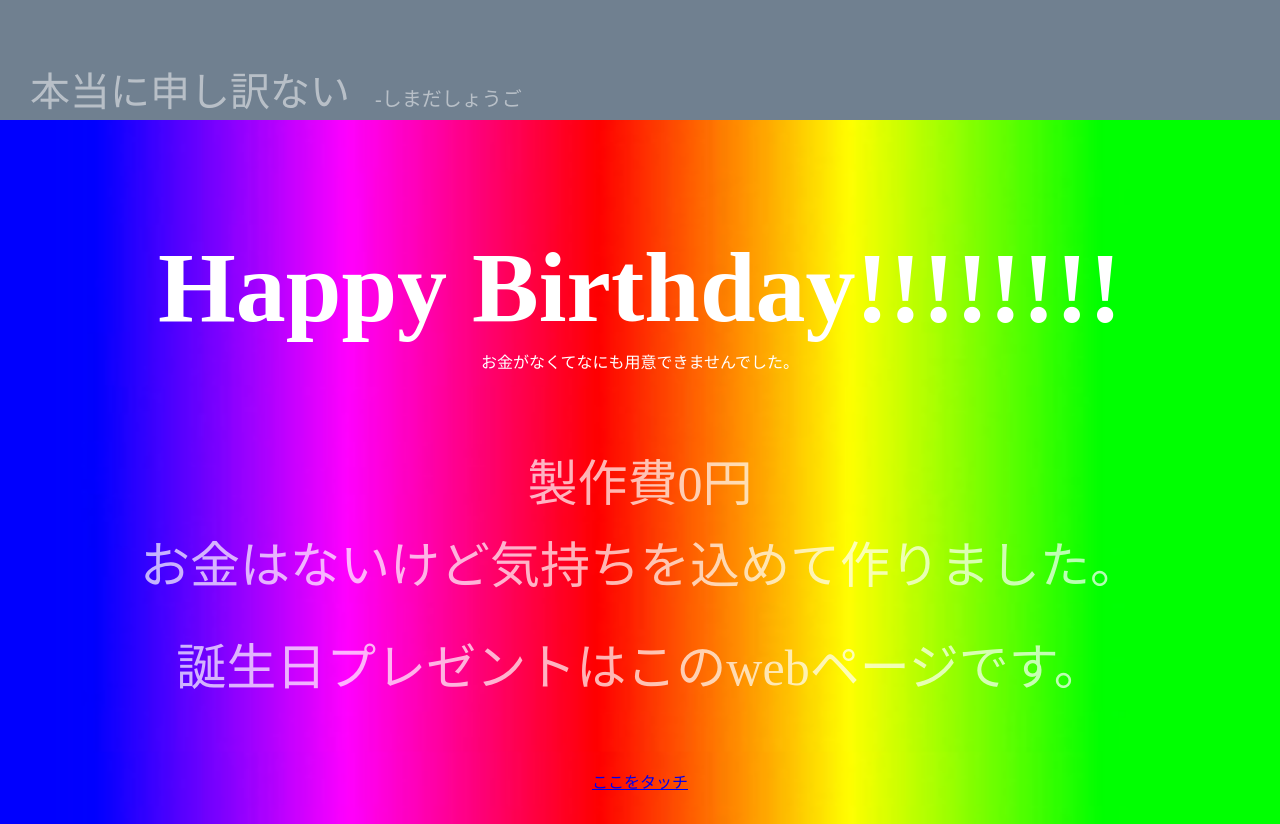
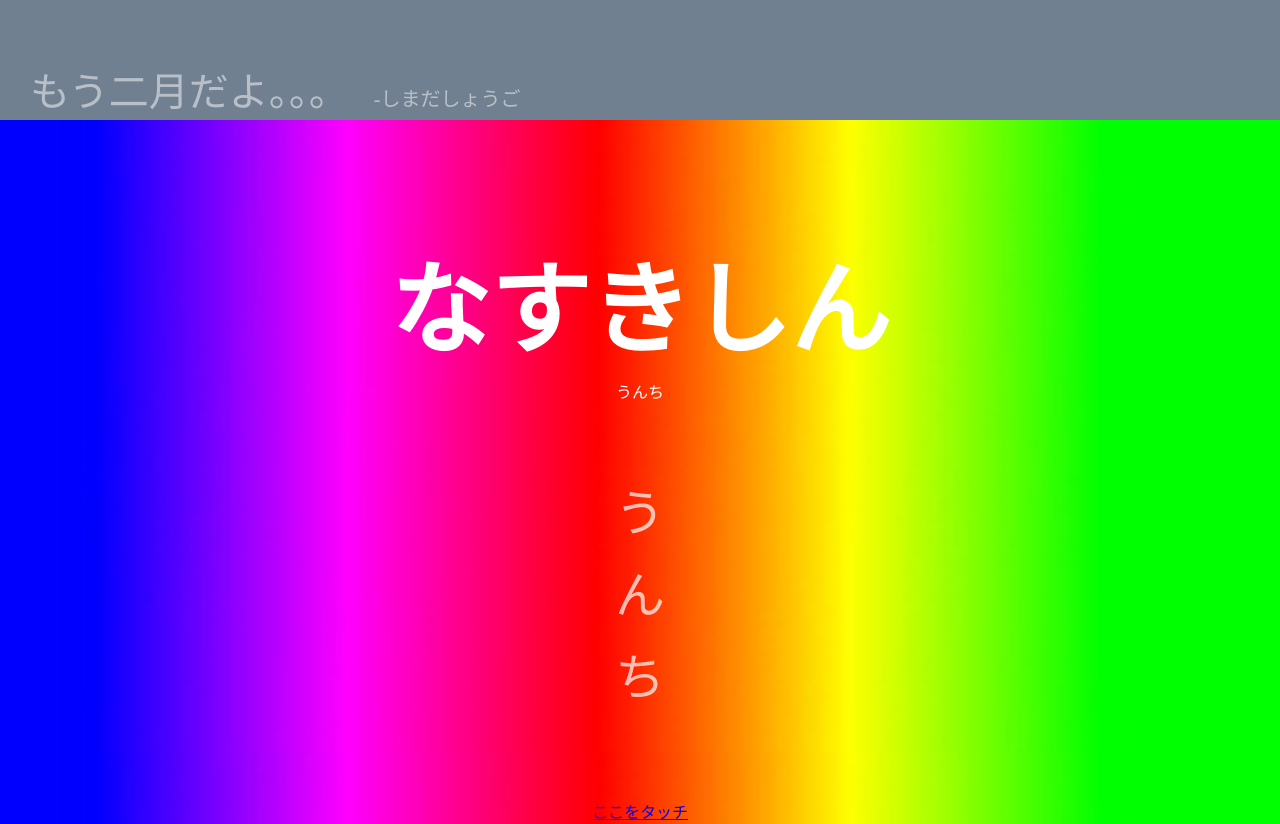
Before and after one commit to shimaD67/Kishin_was_born_now, a plain HTML site: page index.html in a window 1280 px wide. Shown: the top 824 px of the page. Drawn offline with Linux system fonts and the light colour scheme.

Commit message:
Update index.html

```diff
--- a/index.html
+++ b/index.html
@@ -7,34 +7,34 @@
   </head>
   <body>
     <header>
-      <p class="message">本当に申し訳ない<span>   -しまだしょうご</span></p>
+      <p class="message">もう二月だよ。。。<span>   -しまだしょうご</span></p>
     </header>
     <div class="main">
       <div class="container">
-        <h1>Happy Birthday!!!!!!!!</h1>
-        <p>お金がなくてなにも用意できませんでした。</p>
+        <h1>なすきしん</h1>
+        <p>うんち</p>
         <div class="tasks_list">
           <ul>
-            <li>製作費0円</li>
-            <li>お金はないけど気持ちを込めて作りました。</li>
-            <li></li>
-            <li></li>
-            <li>誕生日プレゼントはこのwebページです。</li>
+            <li>う</li>
+            <li>ん</li>
+            <li>ち</li>
             <li></li>
             <li></li>
             <li></li>
             <li></li>
             <li></li>
             <li></li>
-            <a href="https://www.youtube.com/watch?v=sS4J73OCBoo&feature=youtu.be">ここをタッチ</a>
+            <li></li>
+            <li></li>
+            <a href="https://youtu.be/Io0LyLXSTNo">ここをタッチ</a>
           </ul>
         </div>
       </div>
 
     </div>
     <footer>
-      <h2>~あまりに貧相なので~
-      <span>カフェおごってあげる券（1月から利用可能）を進呈</span>
+      <h2>カフェおごったなあ
+      <span>イノダコーヒー</span>
     </footer>
   </body>
 </html>
```
